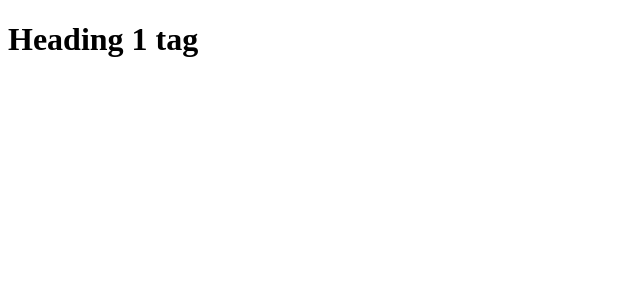
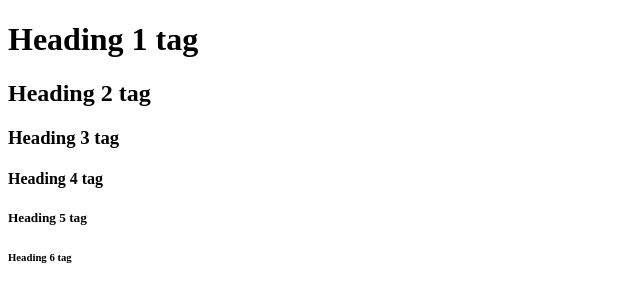
Before and after one commit to jahnvishukla090807/SW_CSE_B1.4_Internship, a plain HTML site: page P2.html in a window 1280 px wide. Shown: the whole page, without its empty margins (0-640 px from the left). Drawn offline with Linux system fonts and the light colour scheme.

```diff
--- a/P2.html
+++ b/P2.html
@@ -7,7 +7,10 @@
 </head>
 <body>
     <!-- This is the heading -->
-    <h1>
-        Heading 1 tag
-    </h1>
+    <h1>Heading 1 tag </h1>
+    <h2>Heading 2 tag </h2>
+    <h3>Heading 3 tag </h3>
+    <h4>Heading 4 tag </h4>
+    <h5>Heading 5 tag </h5>
+    <h6>Heading 6 tag </h6>
 </body
```
